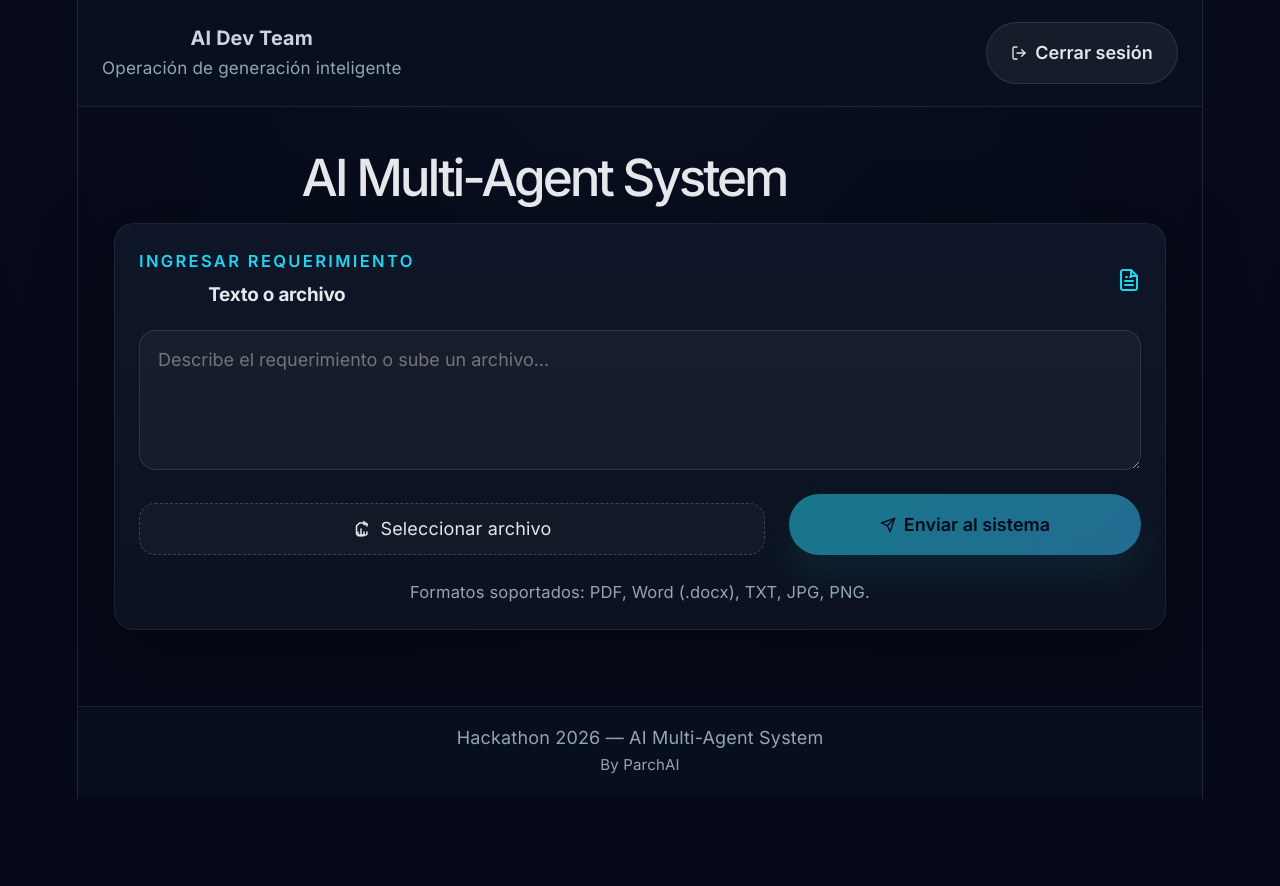
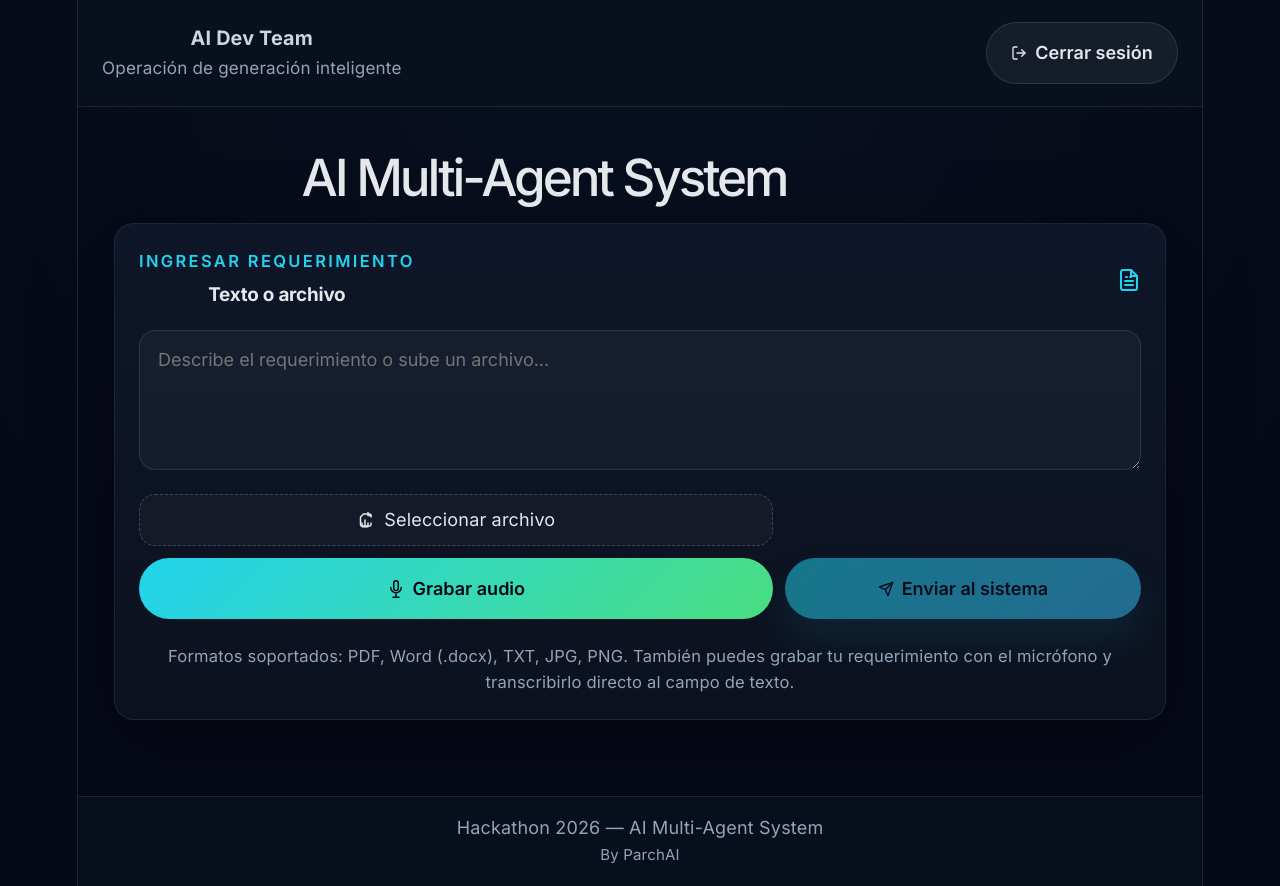
Before and after one commit to luis-miguel-cote/frontend-ai-agents-hackathon, a React (Vite) app: page /dashboard in a window 1280 px wide. Before the commit the page ends 800 px from the top, so only its background shows below. Built offline with nearby package versions, Linux system fonts and the light colour scheme; no server answers; sample sign-in values are in the browser's storage.

Commit message:
se sube ultimas modificaiones
Co-Authored-By: Jorge Isaac Segura Salazar <jorgesegurasalazar1018@gmail.com>
Co-Authored-By: Felito802 <142849283+Felito802@users.noreply.github.com>
Co-Authored-By: bettyeumejia45 <260555058+bettyeumejia45@users.noreply.github.com>

```diff
--- a/src/App.jsx
+++ b/src/App.jsx
@@ -3,11 +3,23 @@ import Login from "./pages/Login";
 import Dashboard from "./pages/Dashboard";
 import ProtectedRoute from "./components/ProtectedRoute";
 
+import { Navigate } from "react-router-dom";
+
 function App() {
   return (
     <BrowserRouter>
       <Routes>
-        <Route path="/" element={<Dashboard />} />
+        {/* Redirigir '/' a /login si no hay usuario, o a /dashboard si hay */}
+        <Route
+          path="/"
+          element={
+            localStorage.getItem("user") ? (
+              <Navigate to="/dashboard" replace />
+            ) : (
+              <Navigate to="/login" replace />
+            )
+          }
+        />
         <Route path="/login" element={<Login />} />
         <Route
           path="/dashboard"
--- a/src/components/InputPanel.jsx
+++ b/src/components/InputPanel.jsx
@@ -1,4 +1,4 @@
-import { useState } from "react";
+import { useRef, useState } from "react";
 import * as pdfjsLib from "pdfjs-dist";
 import mammoth from "mammoth";
 import Tesseract from "tesseract.js";
@@ -11,7 +11,141 @@ function InputPanel({ onSubmit }) {
     const [fileUploaded, setFileUploaded] = useState(false);
     const [extractStatus, setExtractStatus] = useState(null); // null | 'success' | 'warning' | 'error'
     const [extractMsg, setExtractMsg] = useState("");
+    const [isRecording, setIsRecording] = useState(false);
+    const [voiceStatus, setVoiceStatus] = useState("");
+    const [interimText, setInterimText] = useState("");
+    const [listeningDots, setListeningDots] = useState("");
+    const recognitionRef = useRef(null);
+    const recognitionErrorRef = useRef(false);
+    const listeningIntervalRef = useRef(null);
 
+    const getSpeechRecognition = () => {
+        const SpeechRecognition = window.SpeechRecognition || window.webkitSpeechRecognition;
+        if (!SpeechRecognition) return null;
+        const recognition = new SpeechRecognition();
+        recognition.lang = "es-ES";
+        recognition.interimResults = true;
+        recognition.continuous = true;
+        return recognition;
+    };
+
+    const startRecording = () => {
+        const recognition = getSpeechRecognition();
+        if (!recognition) {
+            setVoiceStatus("Tu navegador no soporta reconocimiento de voz.");
+            return;
+        }
+
+        recognitionErrorRef.current = false;
+        recognitionRef.current = recognition;
+        recognition.onstart = () => {
+            setIsRecording(true);
+            setVoiceStatus("Escuchando... habla ahora");
+        };
+
+        recognition.onaudiostart = () => {
+            setVoiceStatus("Micrófono activado, procesando audio...");
+        };
+
+        recognition.onspeechstart = () => {
+            setVoiceStatus("Detectando tu voz...");
+        };
+
+        recognition.onspeechend = () => {
+            setVoiceStatus("No se detecta voz. Si quieres seguir, habla de nuevo o presiona detener.");
+        };
+
+        recognition.onresult = (event) => {
+            let interimTranscript = "";
+            let finalTranscript = "";
+
+            for (let i = event.resultIndex; i < event.results.length; i++) {
+                const result = event.results[i][0].transcript;
+                if (event.results[i].isFinal) {
+                    finalTranscript += result + " ";
+                } else {
+                    interimTranscript += result + " ";
+                }
+            }
+
+            if (finalTranscript.trim().length > 0) {
+                setText((prevText) => {
+                    const updated = prevText ? `${prevText} ${finalTranscript.trim()}` : finalTranscript.trim();
+                    return updated;
+                });
+                setInterimText("");
+                setVoiceStatus("Transcripción agregada al texto.");
+            } else if (interimTranscript.trim().length > 0) {
+                setVoiceStatus(`Escuchando... ${interimTranscript.trim()}`);
+                setInterimText(interimTranscript.trim());
+            }
+        };
+
+        recognition.onerror = (event) => {
+            console.error("SpeechRecognition error", event);
+            recognitionErrorRef.current = true;
+            if (listeningIntervalRef.current) {
+                clearInterval(listeningIntervalRef.current);
+                listeningIntervalRef.current = null;
+                setListeningDots("");
+            }
+            const msg = event.error === 'not-allowed'
+                ? 'Permiso de micrófono denegado. Verifica la configuración del navegador.'
+                : event.error === 'no-speech'
+                ? 'No se detectó voz. Intenta hablar más claro o verifica el micrófono.'
+                : 'Error en el reconocimiento de voz. Intenta nuevamente.';
+            setVoiceStatus(msg);
+            setIsRecording(false);
+        };
+
+        recognition.onnomatch = () => {
+            setVoiceStatus("No se pudo reconocer el audio. Intenta de nuevo.");
+        };
+
+        recognition.onend = () => {
+            if (listeningIntervalRef.current) {
+                clearInterval(listeningIntervalRef.current);
+                listeningIntervalRef.current = null;
+                setListeningDots("");
+            }
+            setIsRecording(false);
+            if (!recognitionErrorRef.current) {
+                setVoiceStatus("Grabación detenida. Verifica el texto y envía.");
+            }
+        };
+
+        try {
+            setVoiceStatus("Iniciando micrófono...");
+            if (listeningIntervalRef.current) {
+                clearInterval(listeningIntervalRef.current);
+            }
+            listeningIntervalRef.current = setInterval(() => {
+                setListeningDots((prev) => {
+                    const next = prev.length < 3 ? `${prev}.` : "";
+                    setVoiceStatus(`Escuchando${next}`);
+                    return next;
+                });
+            }, 500);
+            recognition.start();
+        } catch (error) {
+            console.error("SpeechRecognition start failed", error);
+            if (listeningIntervalRef.current) {
+                clearInterval(listeningIntervalRef.current);
+                listeningIntervalRef.current = null;
+                setListeningDots("");
+            }
+            setVoiceStatus("No se pudo iniciar el reconocimiento de voz. Intenta otra vez.");
+            setIsRecording(false);
+        }
+    };
+
+    const stopRecording = () => {
+        const recognition = recognitionRef.current;
+        if (recognition) {
+            recognition.stop();
+            recognitionRef.current = null;
+        }
+    };
 
     const handleFile = async (file) => {
         if (!file) return;
@@ -187,6 +321,20 @@ function InputPanel({ onSubmit }) {
                         onChange={(e) => setText(e.target.value)}
                     />
 
+                    {interimText && (
+                        <div style={{
+                            padding: '10px 14px',
+                            borderRadius: '10px',
+                            background: 'rgba(56, 189, 248, 0.1)',
+                            border: '1px solid rgba(6, 182, 212, 0.3)',
+                            color: '#0ea5e9',
+                            fontSize: '0.95rem',
+                            marginTop: '4px'
+                        }}>
+                            <strong>Transcripción en curso:</strong> {interimText}
+                        </div>
+                    )}
+
                     {fileUploaded && fileName && (
                         <div style={{
                             padding: '12px 14px',
@@ -211,7 +359,8 @@ function InputPanel({ onSubmit }) {
                     )}
                 </div>
 
-                <div className="layout-grid columns-2" style={{ alignItems: "end" }}>
+                <div className="layout-grid columns-2" style={{ alignItems: "end", gap: '12px' }}>
+                    <div style={{ display: 'flex', flexDirection: 'column', gap: '12px' }}>
                         <label className="file-input">
                             <svg width="18" height="18" viewBox="0 0 24 24" fill="none" stroke="currentColor" strokeWidth="2" strokeLinecap="round" strokeLinejoin="round" aria-hidden="true">
                               <path d="M16 16v5H8v-5" />
@@ -227,6 +376,21 @@ function InputPanel({ onSubmit }) {
                             />
                         </label>
 
+                        <button
+                            type="button"
+                            className={`button ${isRecording ? 'button-secondary' : 'button-outline'}`}
+                            onClick={isRecording ? stopRecording : startRecording}
+                        >
+                            <svg width="18" height="18" viewBox="0 0 24 24" fill="none" stroke="currentColor" strokeWidth="2" strokeLinecap="round" strokeLinejoin="round" aria-hidden="true">
+                              <path d="M12 1a3 3 0 0 0-3 3v7a3 3 0 0 0 6 0V4a3 3 0 0 0-3-3z" />
+                              <path d="M19 10a7 7 0 0 1-14 0" />
+                              <path d="M12 19v4" />
+                              <path d="M8 23h8" />
+                            </svg>
+                            {isRecording ? 'Detener grabación' : 'Grabar audio'}
+                        </button>
+                    </div>
+
                     <button type="submit" disabled={!isReadyToSubmit} className="button button-primary">
                         <svg width="16" height="16" viewBox="0 0 24 24" fill="none" stroke="currentColor" strokeWidth="2" strokeLinecap="round" strokeLinejoin="round" aria-hidden="true">
                           <line x1="22" y1="2" x2="11" y2="13" />
@@ -236,8 +400,15 @@ function InputPanel({ onSubmit }) {
                     </button>
                 </div>
 
+                {voiceStatus && (
+                    <p className="helper-text" style={{ color: '#0ea5e9' }}>
+                        {voiceStatus}
+                    </p>
+                )}
+
                 <p className="helper-text">
-                    Formatos soportados: PDF, Word (.docx), TXT, JPG, PNG. {fileUploaded && text ? 'El archivo se ha cargado correctamente.' : ''}
+                    Formatos soportados: PDF, Word (.docx), TXT, JPG, PNG. También puedes grabar tu requerimiento con el micrófono y transcribirlo directo al campo de texto.
+                    {fileUploaded && text ? ' El archivo se ha cargado correctamente.' : ''}
                 </p>
             </form>
         </section>
--- a/src/pages/Login.jsx
+++ b/src/pages/Login.jsx
@@ -10,7 +10,7 @@ function Login() {
     const handleLogin = (e) => {
         e.preventDefault();
 
-        if (email === "admin@test.com" && password === "1234") {
+        if (email === "usuario_demo@test.com" && password === "demohackatonciadetabril2026") {
             localStorage.setItem("user", email);
             navigate("/dashboard");
         } else {
@@ -41,8 +41,6 @@ function Login() {
                 <button type="submit" className="button">
                     Ingresar
                 </button>
-
-                <small>demo: admin@test.com / 1234</small>
             </form>
         </div>
     );
```
Also changed, not shown: src/components/FlowAgents.jsx (+15 -0 lines). Lines whose indentation alone changed are shown as unchanged.
